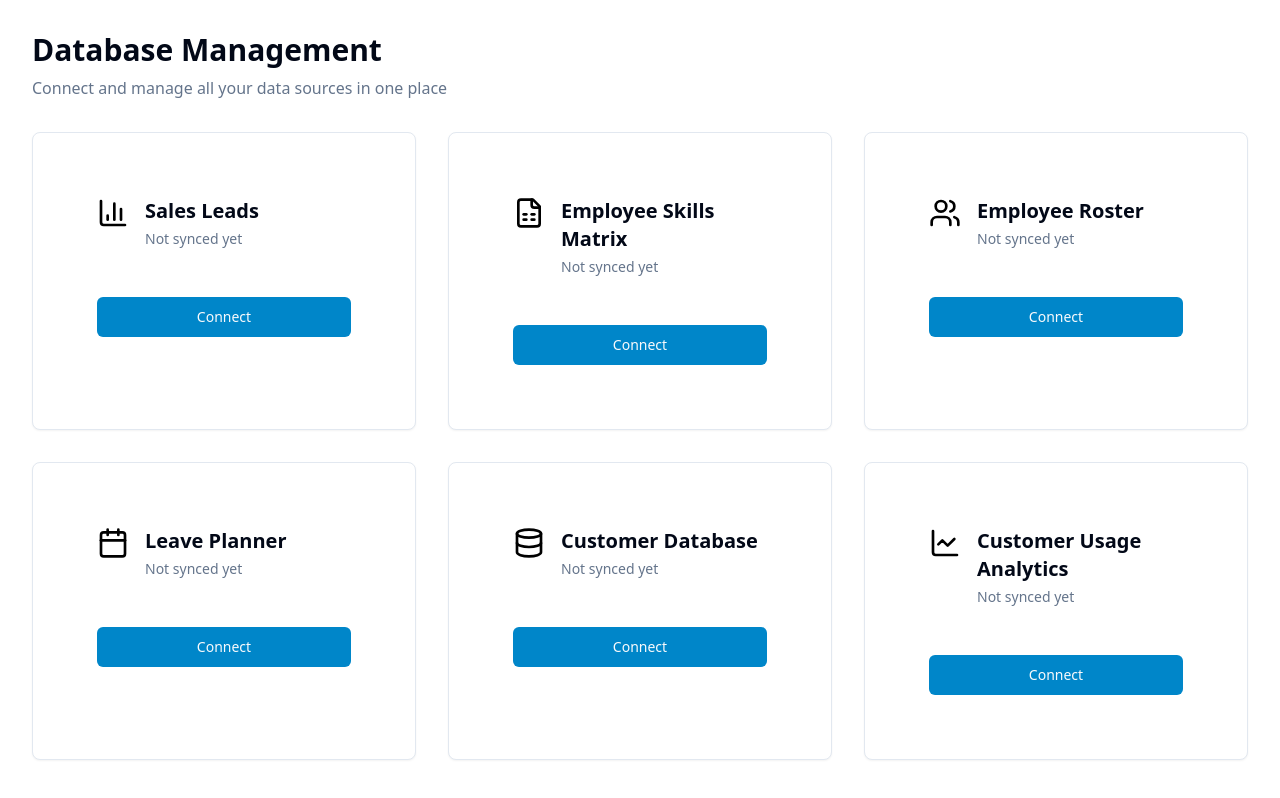
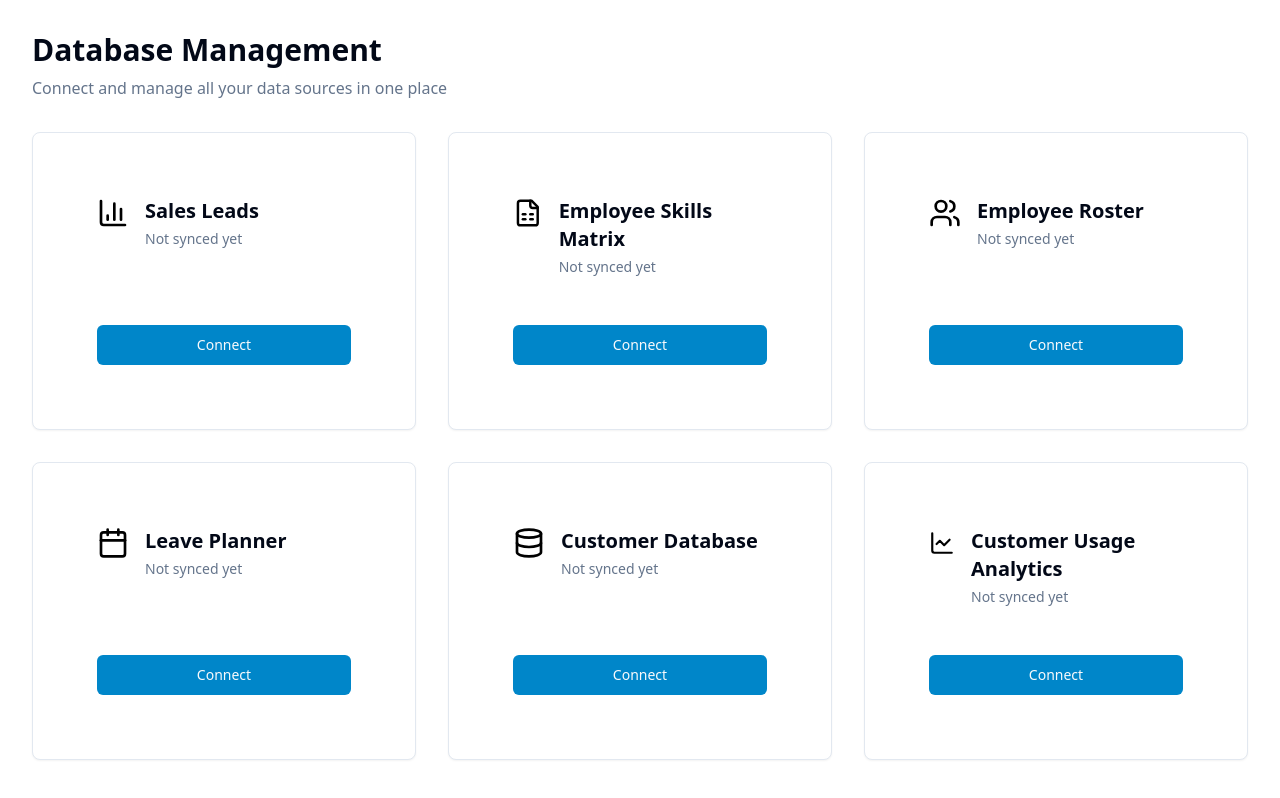
Before and after one commit to PezanB/brightcandy, a React (Vite) app: page /dashboard in a window 1280 px wide. Built offline with nearby package versions, Linux system fonts and the light colour scheme; sample sign-in values are in the browser's storage.

Commit message:
Improve Dashboard Card Layout
Align buttons within dashboard cards to ensure symmetrical appearance.  Address inconsistencies in button vertical positioning across cards.

```diff
--- a/src/pages/Dashboard.tsx
+++ b/src/pages/Dashboard.tsx
@@ -62,10 +62,10 @@ const Dashboard = () => {
 
         <div className="grid grid-cols-1 md:grid-cols-2 lg:grid-cols-3 gap-8">
           {databases.map((db, index) => (
-            <Card key={index} className="p-16 hover:shadow-lg transition-shadow">
-              <div className="flex items-start gap-4">
+            <Card key={index} className="p-16 hover:shadow-lg transition-shadow flex flex-col">
+              <div className="flex items-start gap-4 flex-1">
                 {db.icon}
-                <div className="flex-1">
+                <div>
                   <h3 className="text-xl font-semibold">{db.title}</h3>
                   <p className="text-sm text-muted-foreground mt-1">{db.description}</p>
                 </div>
```
